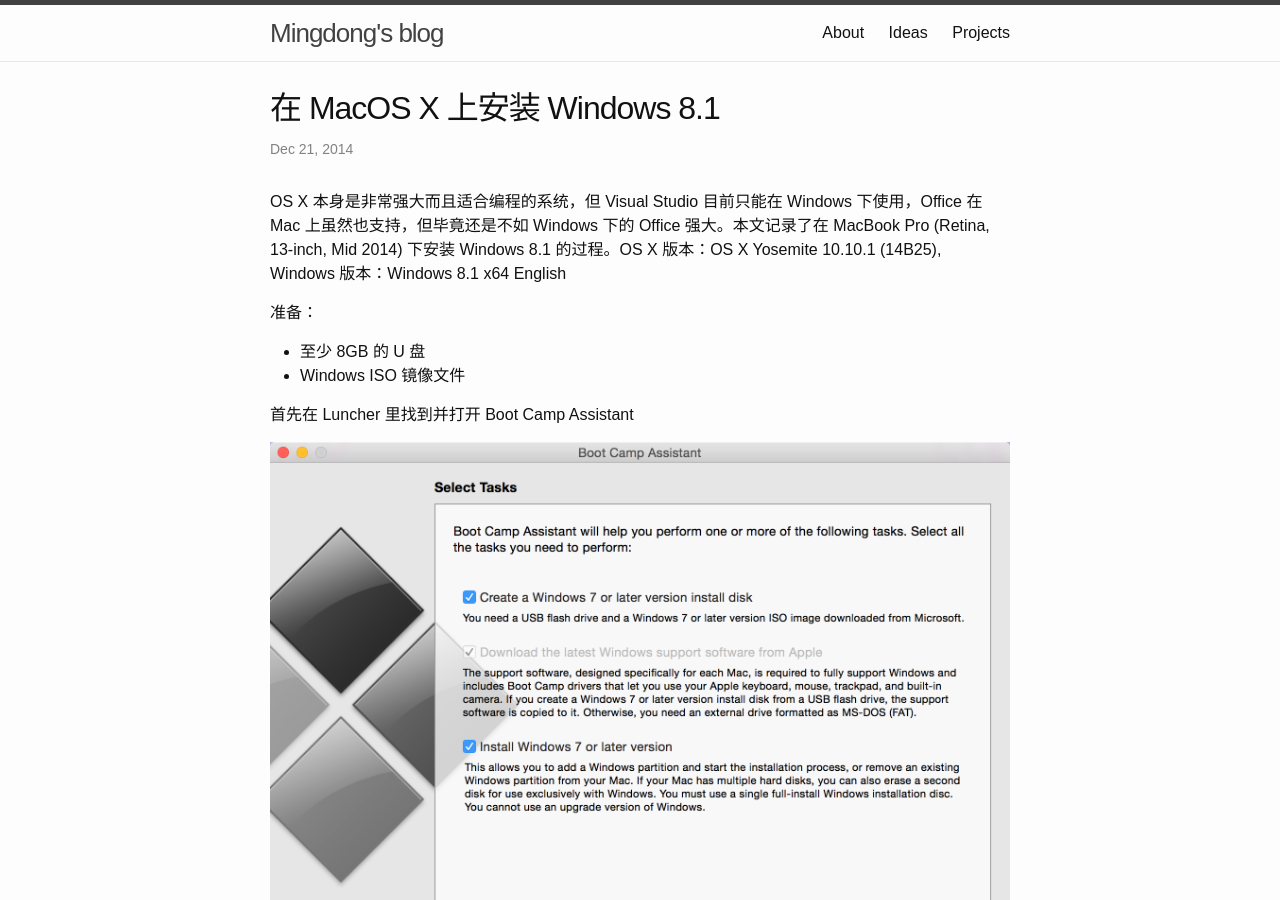
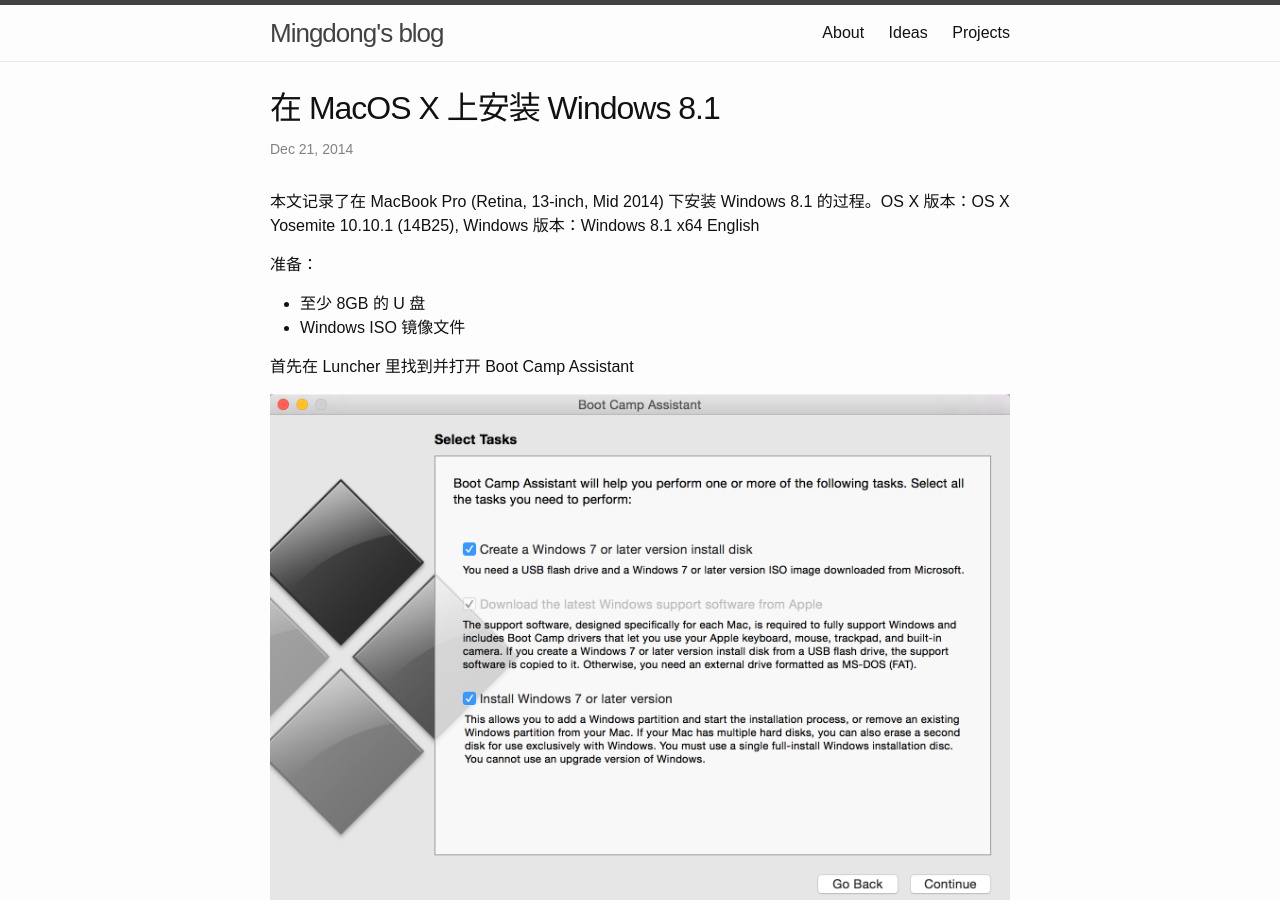
Before and after one commit to itfen/md, a Jekyll site: the page built from _posts/2014-12-21-install-windows-8.1-on-mac-os-x.md, in a window 1280 px wide and 900 px high. Built offline with Jekyll 4.4.1, drawn with Linux system fonts in a browser that asks for light colours; comment, search, counter and statistics services are not loaded.

Commit message:
Update post

```diff
--- a/_posts/2014-12-21-install-windows-8.1-on-mac-os-x.md
+++ b/_posts/2014-12-21-install-windows-8.1-on-mac-os-x.md
@@ -5,7 +5,7 @@
 comments: true
 share: true
 ---
-OS X 本身是非常强大而且适合编程的系统，但 Visual Studio 目前只能在 Windows 下使用，Office 在 Mac 上虽然也支持，但毕竟还是不如 Windows 下的 Office 强大。本文记录了在 MacBook Pro (Retina, 13-inch, Mid 2014) 下安装 Windows 8.1 的过程。OS X 版本：OS X Yosemite 10.10.1 (14B25), Windows 版本：Windows 8.1 x64 English
+本文记录了在 MacBook Pro (Retina, 13-inch, Mid 2014) 下安装 Windows 8.1 的过程。OS X 版本：OS X Yosemite 10.10.1 (14B25), Windows 版本：Windows 8.1 x64 English
 
 准备：
 
```
